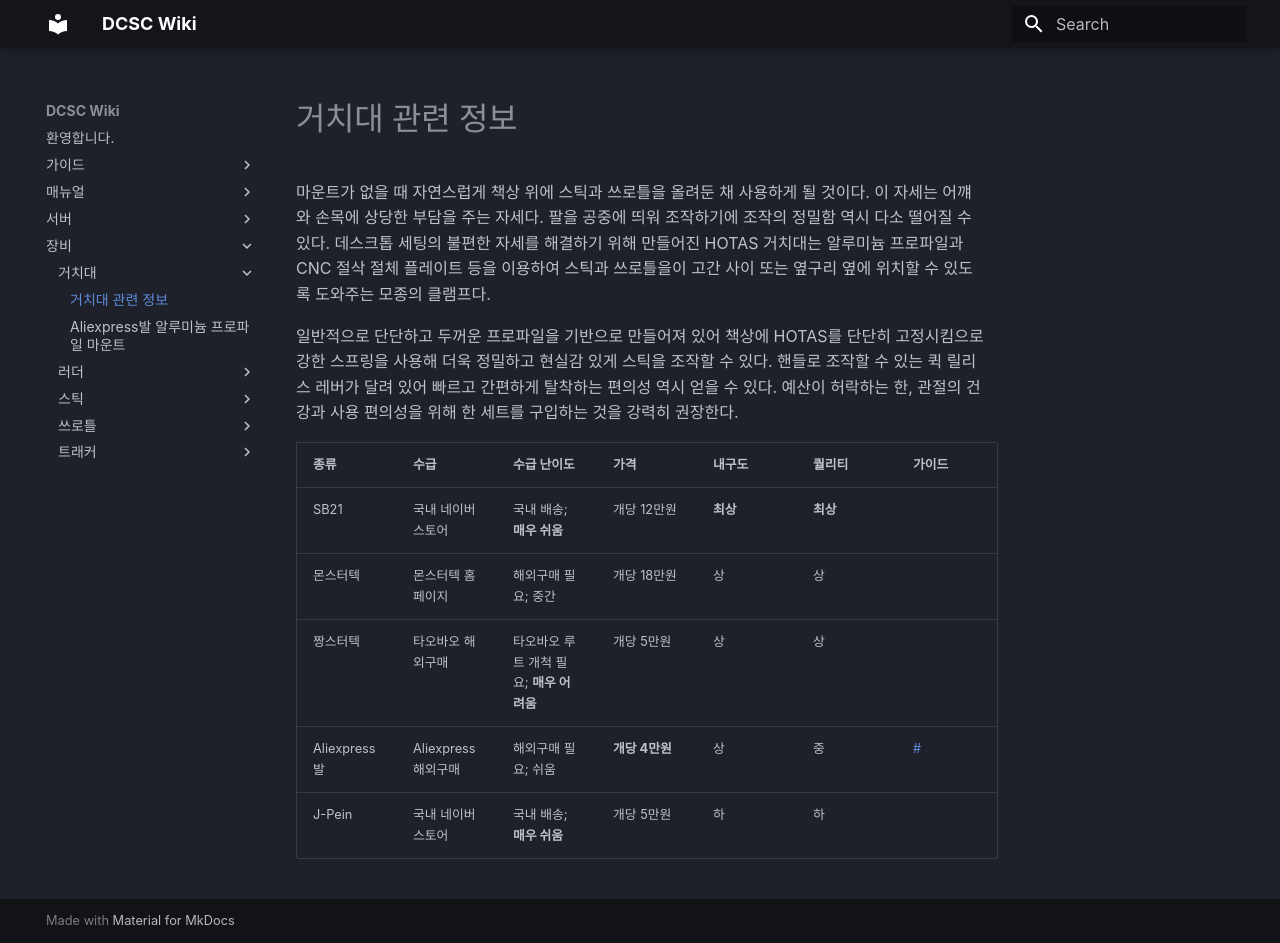
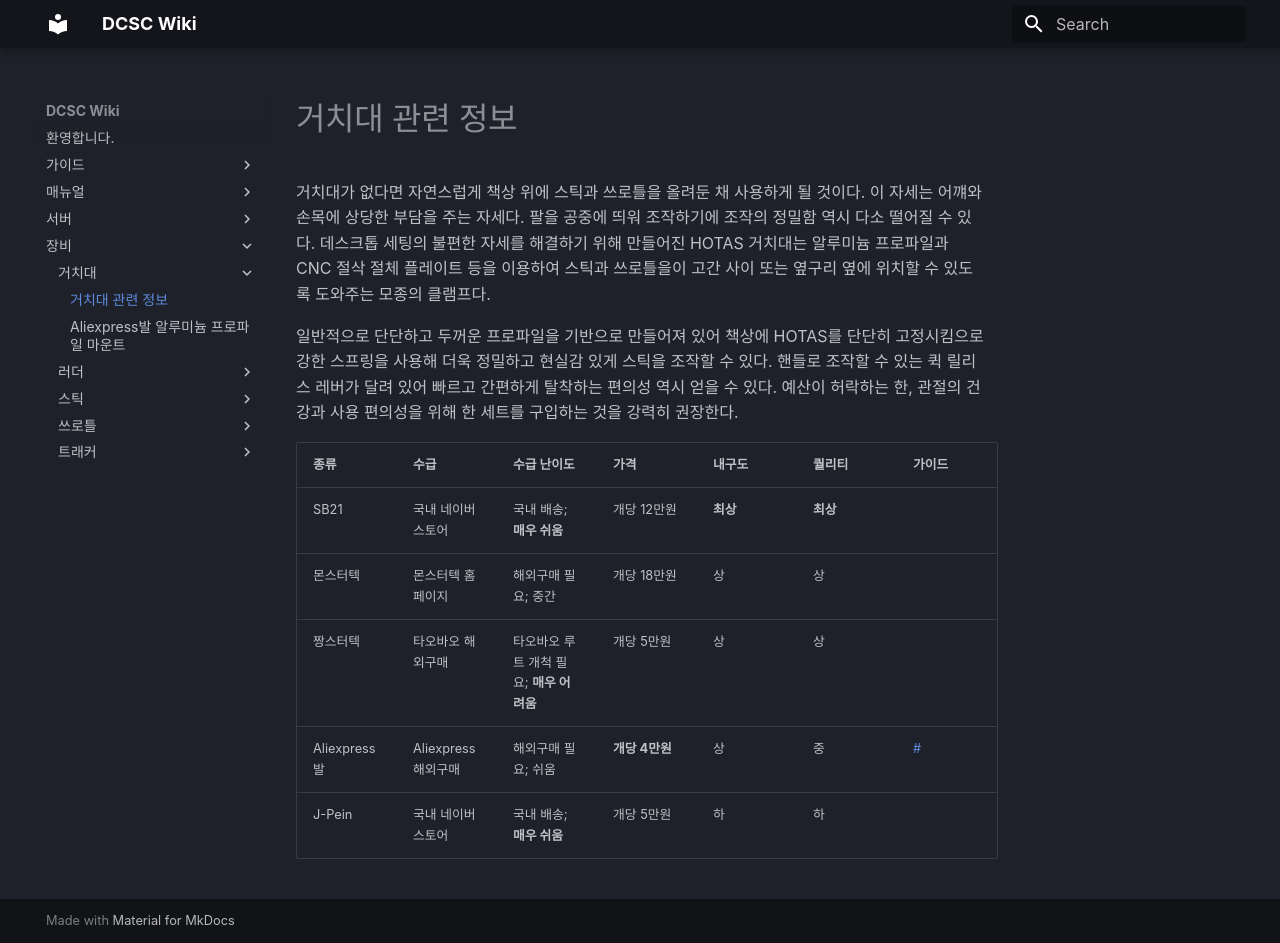
Before and after one commit to dcs-c/dcs-c.github.io, an MkDocs documentation site: the page built from docs/장비/거치대/index.md, in a window 1280 px wide and 943 px high. Built offline with MkDocs 1.6.1 and Material for MkDocs 9.7.7, drawn with Linux system fonts in a browser that asks for light colours; some web fonts are replaced.

Commit message:
Update index.md

```diff
--- a/docs/장비/거치대/index.md
+++ b/docs/장비/거치대/index.md
@@ -1,5 +1,5 @@
 # 거치대 관련 정보
-마운트가 없을 때 자연스럽게 책상 위에 스틱과 쓰로틀을 올려둔 채 사용하게 될 것이다. 이 자세는 어꺠와 손목에 상당한 부담을 주는 자세다. 팔을 공중에 띄워 조작하기에 조작의 정밀함 역시 다소 떨어질 수 있다.
+거치대가 없다면 자연스럽게 책상 위에 스틱과 쓰로틀을 올려둔 채 사용하게 될 것이다. 이 자세는 어꺠와 손목에 상당한 부담을 주는 자세다. 팔을 공중에 띄워 조작하기에 조작의 정밀함 역시 다소 떨어질 수 있다.
 데스크톱 세팅의 불편한 자세를 해결하기 위해 만들어진 HOTAS 거치대는 알루미늄 프로파일과 CNC 절삭 절체 플레이트 등을 이용하여 스틱과 쓰로틀을이 고간 사이 또는 옆구리 옆에 위치할 수 있도록 도와주는 모종의 클램프다.
 
 일반적으로 단단하고 두꺼운 프로파일을 기반으로 만들어져 있어 책상에 HOTAS를 단단히 고정시킴으로 강한 스프링을 사용해 더욱 정밀하고 현실감 있게 스틱을 조작할 수 있다.
```
